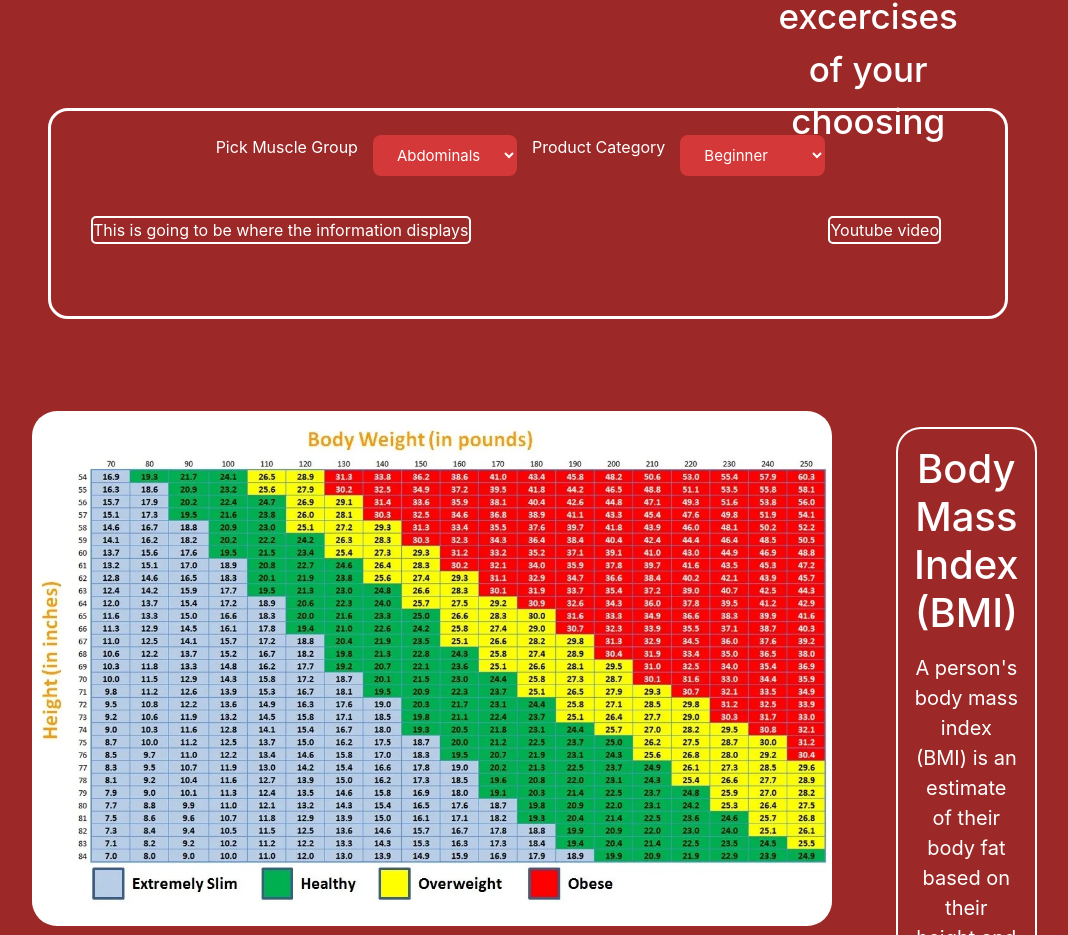
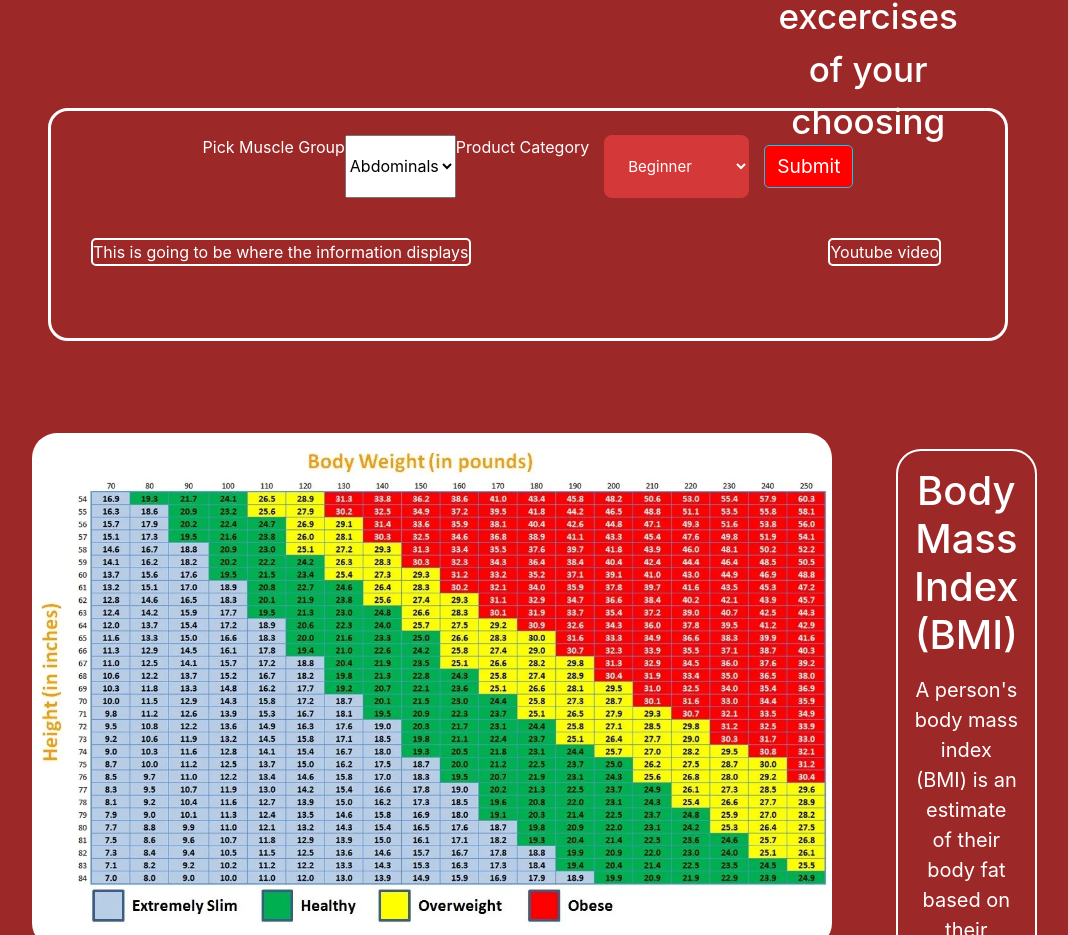
Before and after one commit to adamlarue19/Project-3, a React (Create React App) app in the folder client/: page / in a window 1280 px wide. Shown: the part 874-1809 px from the top of the page, without its empty margins (112-1180 px from the left). Built offline with nearby package versions, Linux system fonts and the light colour scheme.

Commit message:
GOT API WORKING NICELY BABY!

```diff
--- a/client/src/components/Search/index.js
+++ b/client/src/components/Search/index.js
@@ -1,23 +1,38 @@
 import React from "react";
 import { useState } from "react";
+import {apiCall} from "../../utils/axiosApi"
 
 import image from "../../images/BMI.webp"
 
 
 const Search = () => {
-  const [product, setProduct] = useState({
-    productId: 0,
-    productName: "",
-    productCategory: "",
-    productPrice: 0,
-  });
+  const [results, setResults] = useState([]);
+  const [formState, setFormState] = useState({ muscle: ''});
 
-  const save = () => {
-    // This would be call on onClick of Save button
-    console.log(`Values from product is: `);
-    console.log(
-      `ProductId: ${product.productId} ProductName: ${product.productName} Product Category: ${product.productCategory} ProductPrice: ${product.productPrice}`
-    );
+
+  const handleChange = (event) => {
+    const { name, value } = event.target;
+
+    setFormState({
+      ...formState,
+      [name]: value,
+    });
+  };
+  // submit form
+  const handleFormSubmit = async (event) => {
+    event.preventDefault();
+    console.log(formState+"line 22");
+    console.log(formState.muscle)
+    const data = await apiCall(formState.muscle);
+
+    console.log(data);
+    setResults(data.data)
+
+// data right here
+    // clear form values
+    setFormState({
+      muscle: ''
+    });
   };
   return (
     <div className="space">
@@ -46,14 +61,19 @@ const Search = () => {
       <div className="main-Container">
         <div className="searchContainer">
           <div className="search-Menu">
-            <div className="form-group">
+            <form className="form-group"
+            value={formState.muscle}
+            onChange={handleChange}
+            onSubmit={handleFormSubmit} >
               <label htmlFor="">Pick Muscle Group</label>
+              {/* button for submit and API*/}
+
               <select
-                className="sign-up-btn"
-                value={product.productCategory}
-                onChange={(evt) =>
-                  setProduct({ ...product, productCategory: evt.target.value })
-                }
+                className="form-input"
+                name="muscle"
+                value={formState.muscle}
+                onChange={ handleChange}
+
               >
                 <option >Abdominals</option>
                 <option >Abductors</option>
@@ -72,13 +92,14 @@ const Search = () => {
                 <option >Traps</option>
                 <option >Triceps</option>
               </select>
+
               <div className="form-group">
               <label htmlFor="">Product Category</label>
               <select
                 className="sign-up-btn"
-                value={product.productCategory}
-                onChange={(evt) =>
-                  setProduct({ ...product, productCategory: evt.target.value })
+                // value={product.productCategory}
+                onChange={(event) =>
+                  handleChange
                 }
               >
                 <option >Beginner</option>
@@ -86,10 +107,20 @@ const Search = () => {
                 <option >Extreme</option>
               </select>
             </div>
-          </div>
+            <button
+                  className="btn btn-block btn-info"
+                  style={{ cursor: 'pointer' }}
+                  type="submit"
+                >
+                  Submit
+                </button>
+
+          </form>
           </div>
           <div className="searchInfo">
-            <div className="information">
+            <div className="information" >{
+results?.map((data, i) => <li key={i}>{data.name}</li>)
+}
               This is going to be where the information displays
             </div>
             <div className="video">Youtube video</div>
--- a/client/src/pages/Test.js
+++ b/client/src/pages/Test.js
@@ -51,7 +51,7 @@ const SearchForm = () => {
 
 
 <div>{
-results?.map((muscle) => <li>json.stringify{muscle.muscle}</li>)
+// results?.map((muscle) => <li>json.stringify{muscle.muscle}</li>)
 
 }</div>
 
@@ -65,15 +65,7 @@ results?.map((muscle) => <li>json.stringify{muscle.muscle}</li>)
               </form>
 <div>{
 results?.map((data, i) => <li key={i}>{data.name}</li>)
-
-
-/*{results&&results?.map((data) => {
-    <div>
-       <li><strong>Name:</strong> {data.name}</li>
-      <h3>THIS IS TEST SEE IF THIS SHOWS</h3>
-    </div>
-
-})} */}</div>
+}</div>
 
           </div>
         </div>
```
Also changed, not shown: 2 other files (tests, documents, lock files or other folders).
